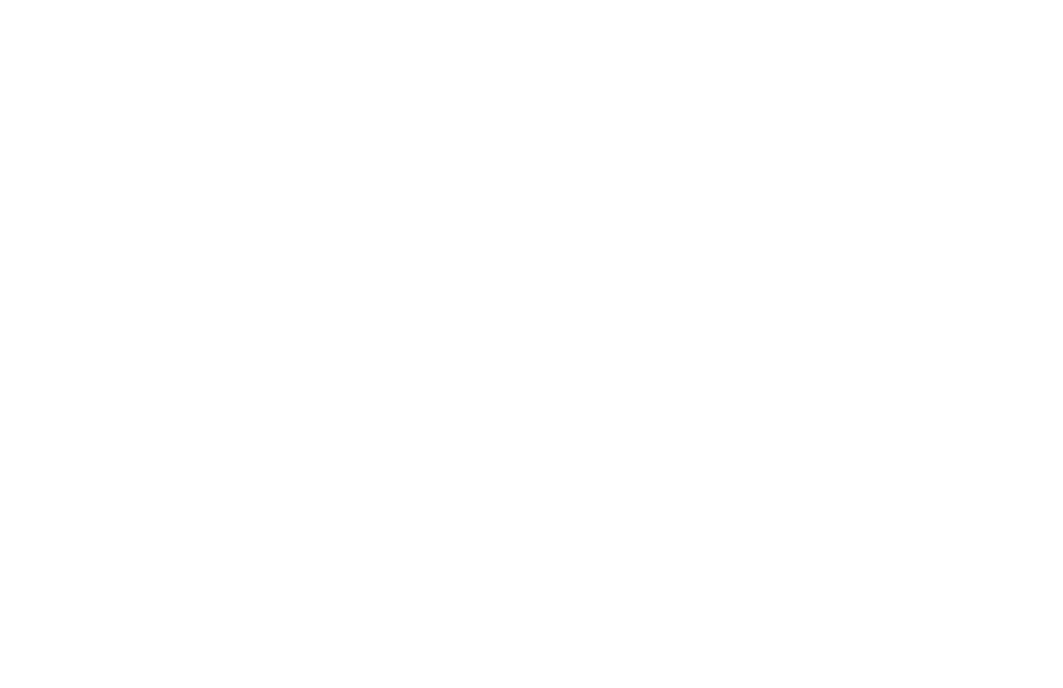
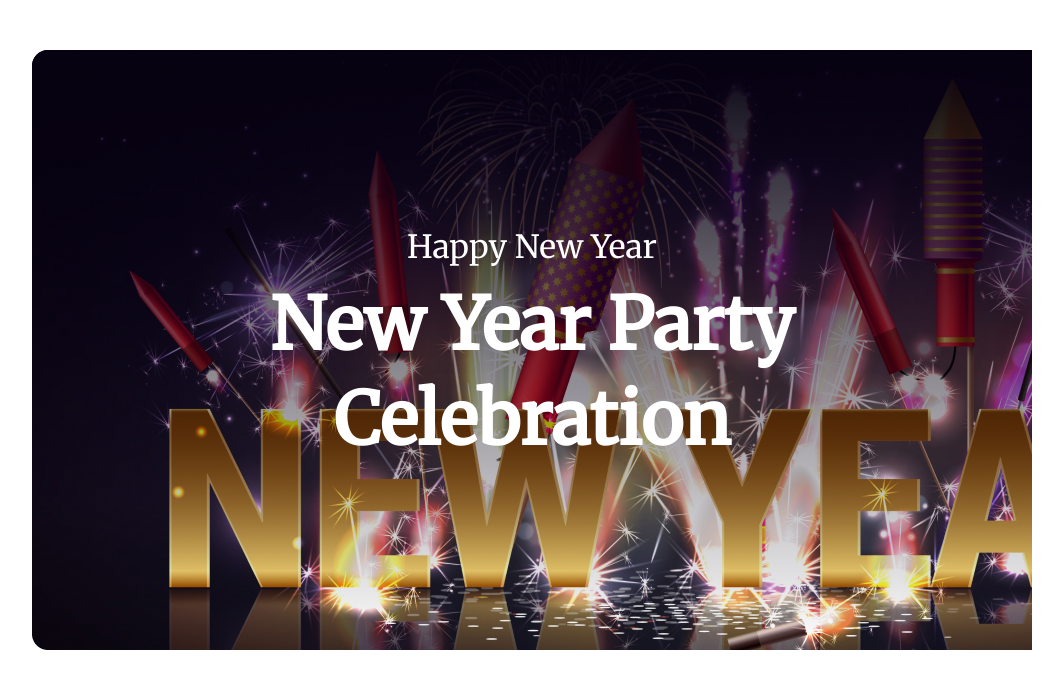
Before and after one commit to MdAlAmin212104/Assignment, a plain HTML site: page index.html in a window 1280 px wide. Shown: the whole page, without its empty margins (108-1171 px from the left). Drawn offline with Linux system fonts and the light colour scheme.

Commit message:
header section completed

```diff
--- a/index.html
+++ b/index.html
@@ -4,10 +4,15 @@
       <meta charset="UTF-8">
       <meta name="viewport" content="width=device-width, initial-scale=1.0">
       <title>New Year Celebration</title>
+      <link rel="stylesheet" href="style.css">
+      <link rel="preconnect" href="https://fonts.googleapis.com">
+      <link rel="preconnect" href="https://fonts.gstatic.com" crossorigin>
+      <link href="https://fonts.googleapis.com/css2?family=Inter&family=Merriweather&display=swap" rel="stylesheet">
 </head>
 <body>
       <header>
-
+            <h4>Happy New Year</h4>
+            <h2>New Year Party <br> Celebration</h2>
       </header>
 
       <main>
--- /dev/null
+++ b/style.css
@@ -0,0 +1,36 @@
+*{
+      margin: 0;
+      padding: 0;
+      box-sizing: border-box;
+}
+/*
+font-family: 'Merriweather', serif; */
+
+body{
+      max-width: 1600px;
+      margin: 0 auto;
+      font-family: 'Inter', sans-serif;
+}
+header{
+      background-image:url(images/Rectangle\ 15.png), url(images/Banner\ Image.png);
+      background-repeat: no-repeat, no-repeat;
+      height: 600px;
+      margin: 0 140px;
+      margin-top: 50px;
+      font-family: 'Merriweather', serif;
+}
+header h4{
+      color: #FFF;
+      text-align: center;
+      font-size: 32px;
+      font-weight: 400;
+      padding-top: 177px;
+}
+header h2{
+      color: #FFF;
+      text-align: center;
+      font-size: 72px;
+      font-weight: 900;
+      line-height: 95px;
+      padding-top: 10px;
+}
```
Also changed, not shown: images/Rectangle 15.png (added).
